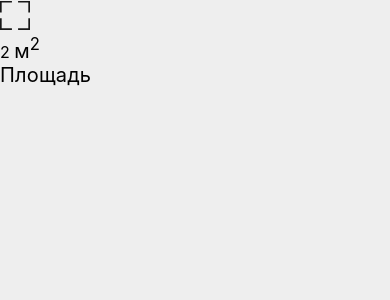
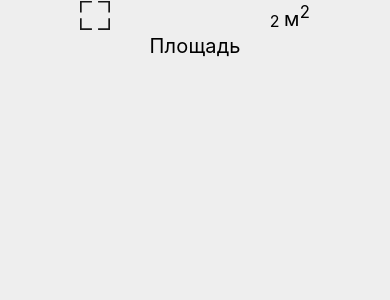
Before and after one commit to oleg-creator-arch/dt, a React (Create React App) app: page /flat/1 in a window 390 px wide. Shown: the top 300 px of the page. Built offline with nearby package versions, Linux system fonts and the light colour scheme.

Commit message:
save created tags flat

```diff
--- a/src/widgets/tags/index.tsx
+++ b/src/widgets/tags/index.tsx
@@ -1,3 +1,4 @@
+import './tags.scss';
 import { ReactComponent as IconSquare } from '@/shared/img/square.svg';
 import { ReactComponent as IconBedroom } from '@/shared/img/bedroom.svg';
 import { ReactComponent as IconStairs } from '@/shared/img/stairs.svg';
--- /dev/null
+++ b/src/widgets/tags/tags.scss
@@ -0,0 +1,21 @@
+@media (max-width: 415px) {
+  .tags-widget {
+    display: grid;
+    grid-template-columns: auto auto;
+    grid-template-rows: auto auto;
+    justify-items: center;
+    align-items: center;
+    .icon {
+      grid-column: 1/2;
+      grid-row: 1/2;
+    }
+    .data {
+      grid-column: 2/3;
+      grid-row: 1/2;
+    }
+    .name-tag {
+      grid-column: 1/3;
+      grid-row: 2/3;
+    }
+  }
+}
```
